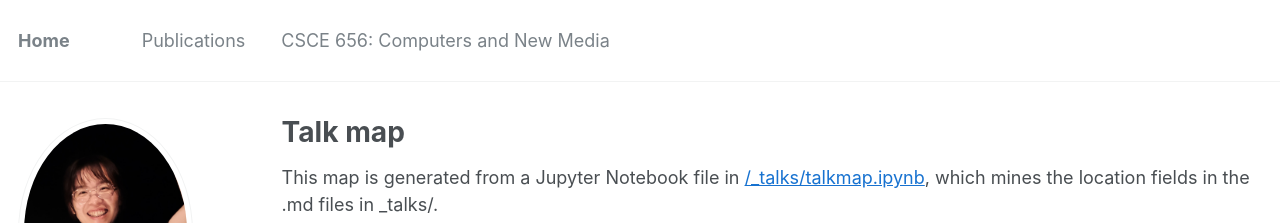
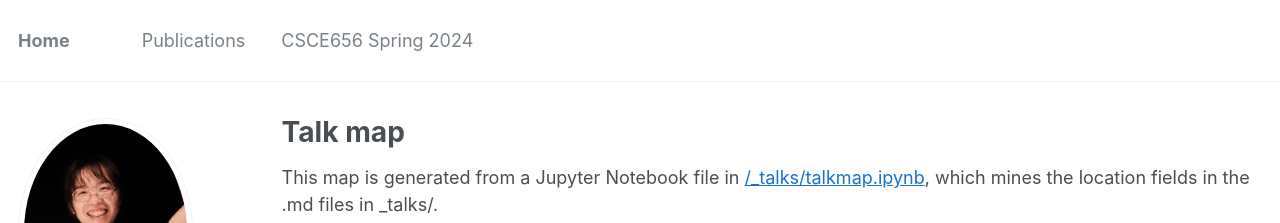
Before and after one commit to yxchen95/yxchen95.github.io, a Jekyll site: the page built from _pages/talkmap.html, in a window 1280 px wide and 1147 px high. Shown: the top 223 px of the window. Built offline with Jekyll 4.4.1, drawn with Linux system fonts in a browser that asks for light colours; nearby versions of some CDN libraries; comment, search, counter and statistics services are not loaded.

Commit message:
update csce656

```diff
--- a/_data/navigation.yml
+++ b/_data/navigation.yml
@@ -3,7 +3,7 @@ main:
   - title: "Publications"
     url: /publications/
 
-  - title: "CSCE 656: Computers and New Media"
+  - title: "CSCE656 Spring 2024"
     url: /csce656/
 
   # - title: "News"
```
Also changed, not shown: _pages/csce656.md (+1 -1 lines).
